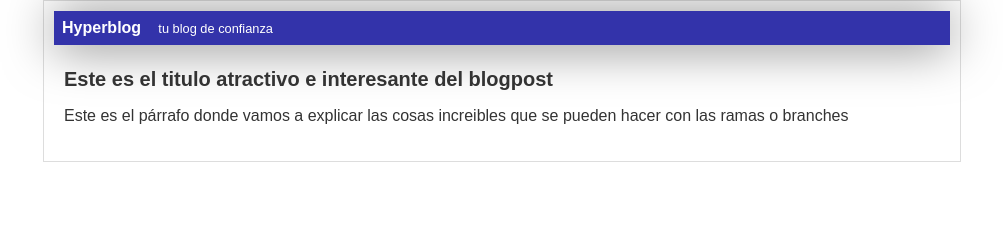
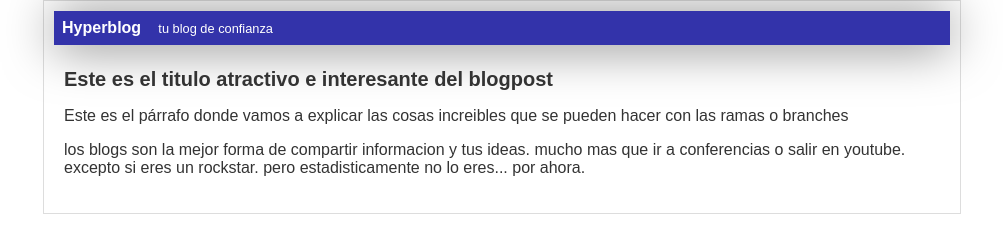
Before and after one commit to ghalliard/hyperblog, a plain HTML site: page index.html in a window 1280 px wide. Shown: the whole page, without its empty margins (138-1141 px from the left). Drawn offline with Linux system fonts and the light colour scheme.

Commit message:
igual que el video

```diff
--- a/index.html
+++ b/index.html
@@ -15,6 +15,7 @@
             <div class="headerP-post">
                 <h1>Este es el titulo atractivo e interesante del blogpost</h1>
                 <p class="headerP-post__parra">Este es el párrafo donde vamos a explicar las cosas increibles que se pueden hacer con las ramas o branches</p>
+                <p class="headerP-post__parra2">los blogs son la mejor forma de compartir informacion y tus ideas. mucho mas que ir a conferencias o salir en youtube. excepto si eres un rockstar. pero estadisticamente no lo eres... por ahora.</p>
             </div>
         </header>
     </body>
--- a/means/estilos.css
+++ b/means/estilos.css
@@ -19,6 +19,9 @@ body{
 .headerP-post__parra{
     font-size: 1.6em;
 }
+.headerP-post__parra2{
+    font-size: 1.6em;
+}
 .headerP-post{
     padding: 1em;
 }
```
